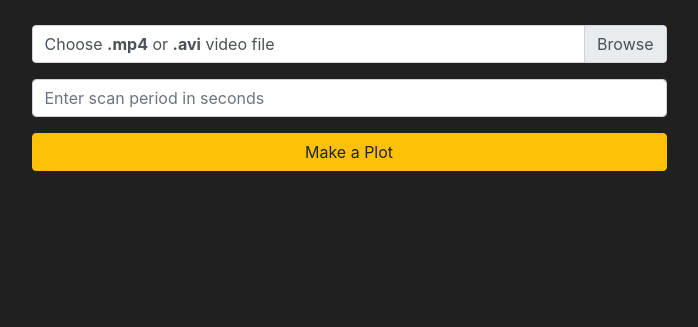
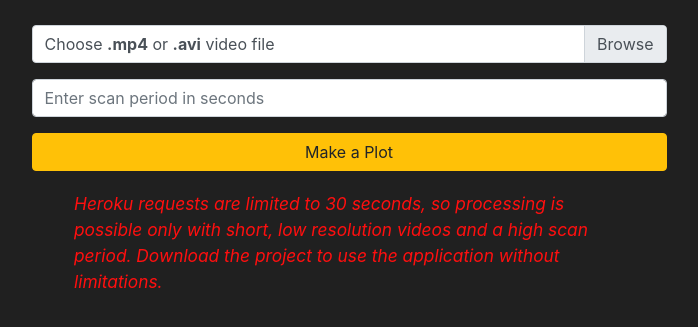
Before and after one commit to molokhovdmitry/video-face-count, a Flask app: page / in a window 1280 px wide. Shown: the part 88-415 px from the top of the page, without its empty margins (291-989 px from the left). Run offline with Flask 2, Linux system fonts and the light colour scheme; some libraries are stand-ins or nearby versions.

Commit message:
heroku final

```diff
--- a/VFC/__init__.py
+++ b/VFC/__init__.py
@@ -7,7 +7,7 @@ def create_app(test_config=None):
     # Create and configure the app
     app = Flask(__name__, instance_relative_config=True)
     app.config.from_mapping(
-        SECRET_KEY='dev',
+        SECRET_KEY='2?H.66J#6K[P!dV&',
         UPLOAD_FOLDER='VFC/temp',
     )
 
--- a/VFC/routes.py
+++ b/VFC/routes.py
@@ -48,15 +48,19 @@ def find():
         # Get "scanPeriod"
         scanPeriod = int(request.form.get('scanPeriod'))
 
-        # Get metadata and check if the file is corrupted
-        videoName = file.filename.rsplit(".")[0]
-        videoExtension = file.filename.rsplit(".")[1]
-        FPS = int(video.get(cv2.CAP_PROP_FPS))
-        duration = str(round(float(ffmpeg.probe(path)['streams'][0]['duration'])))
-        width = ffmpeg.probe(path)['streams'][0]['width']
-        height = ffmpeg.probe(path)['streams'][0]['height']
-        dimensions = str(width) + "×" + str(height)
-
+        try:
+            # Get metadata and check if the file is corrupted
+            videoName = file.filename.rsplit(".")[0]
+            videoExtension = file.filename.rsplit(".")[1]
+            FPS = int(video.get(cv2.CAP_PROP_FPS))
+            duration = str(round(float(ffmpeg.probe(path)['streams'][0]['duration'])))
+            width = ffmpeg.probe(path)['streams'][0]['width']
+            height = ffmpeg.probe(path)['streams'][0]['height']
+            dimensions = str(width) + "×" + str(height)
+        except:
+            os.remove(path)
+            flash('Corrupted file')
+            return redirect(request.url)
 
         # Delete video file
         os.remove(path)
--- a/VFC/static/styles.css
+++ b/VFC/static/styles.css
@@ -108,6 +108,11 @@ html > * {
     margin-top: -10px;
 }
 
+#warning {
+    color: #ff0f0f;
+    margin-top: 20px;
+}
+
 .about p img {
     margin-right: 10px;
     width: 32px;
--- a/VFC/templates/index.html
+++ b/VFC/templates/index.html
@@ -18,4 +18,13 @@
       <button class="btn btn-warning" type="submit">Make a Plot</button>
   </form>
   <div id="loader" class="loader"></div>
+  <div class="about">
+    <p id="warning" class="commentary warning">
+      <em>
+        Heroku requests are limited to 30 seconds, so processing is possible only with
+        short, low resolution videos and a high scan period. Download the project to use
+        the application without limitations.
+      </em>
+    </p>
+  </div>
 {% endblock %}
```
Also changed, not shown: VFC/templates/about.html (+7 -0 lines), 1 other file.
